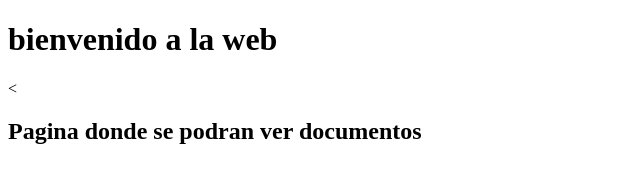
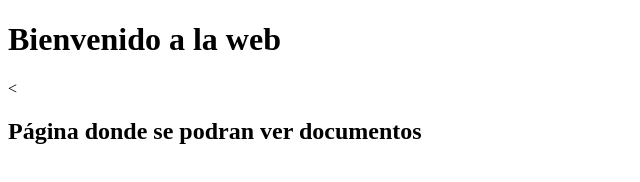
Before and after one commit to salinasvictor/pagina-wed, a plain HTML site: page index.html in a window 1280 px wide. Shown: the full height of the page, 0-640 px from the left. Drawn offline with Linux system fonts and the light colour scheme.

Commit message:
Se agrego el charset
La pagina es UTF-8 por que seran para personas que hablan español

```diff
--- a/index.html
+++ b/index.html
@@ -1,10 +1,11 @@
 <!DOCTYPE html>
 <html>
     <head>
-        <title> Estudio Fotografico fotocool2000</title>
+        <meta charset="utf-8">
+        <title> Estudio Fotográfico fotocool2000</title>
     </head>
     <body>
-        <h1> bienvenido a la web </h1>
-        <<h2>Pagina donde se podran ver documentos </h2>
+        <h1> Bienvenido a la web </h1>
+        <<h2>Página donde se podran ver documentos </h2>
     </body>
-</html><!-- no se que se hace aqui  -->
+</html>
```
